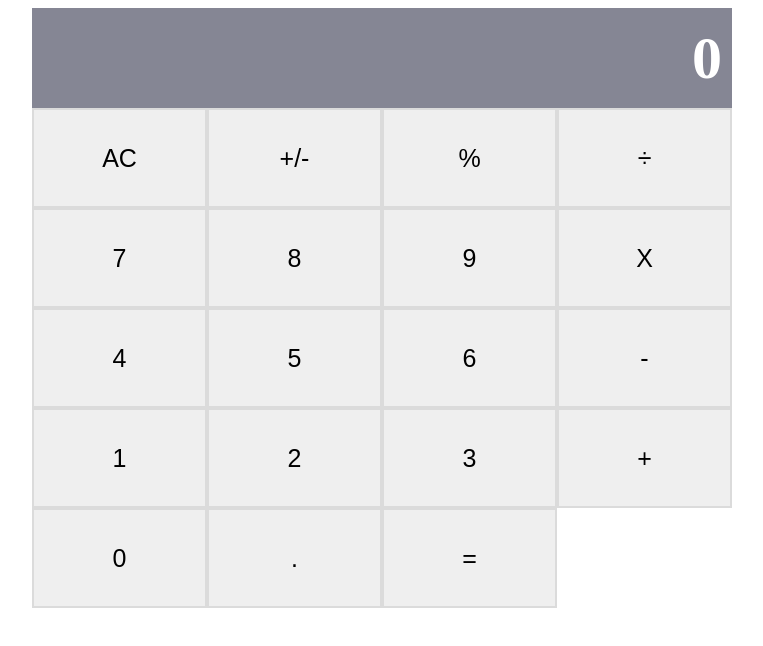
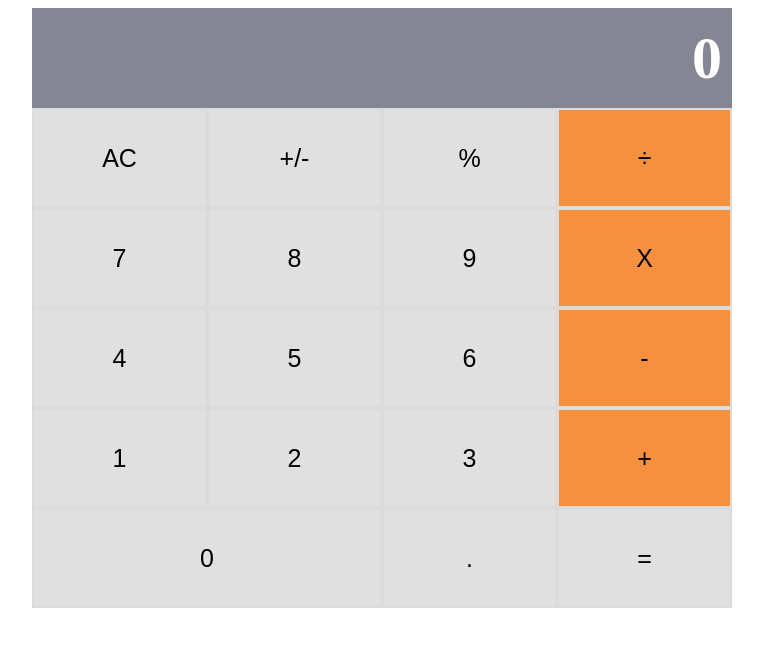
Before and after one commit to Elbie-em/React-Calculator, a React (Create React App) app: page / in a window 1280 px wide. Shown: the top 646 px of the page, without its empty margins (258-1021 px from the left). Built offline with nearby package versions, Linux system fonts and the light colour scheme.

Commit message:
Add more prop types and default  and edit class name

```diff
--- a/src/components/Button.js
+++ b/src/components/Button.js
@@ -3,14 +3,22 @@ import React from 'react';
 import PropTypes from 'prop-types';
 import '../styles/styles.css';
 
-const Button = ({ name }) => (
-  <button className="btn" type="button">
+const Button = ({ name ,color, wide}) => (
+  <button type="button"
+  className={`btn btn-${color} ${wide ? 'btn-wide':''}`} color={color}>
     {name}
   </button>
 );
 
 Button.propTypes = {
   name: PropTypes.string.isRequired,
+  wide: PropTypes.bool.isRequired,
+  color: PropTypes.string,
 };
 
+Button.defaultProps = {
+  color: 'orange',
+};
+
+
 export default Button;
```
